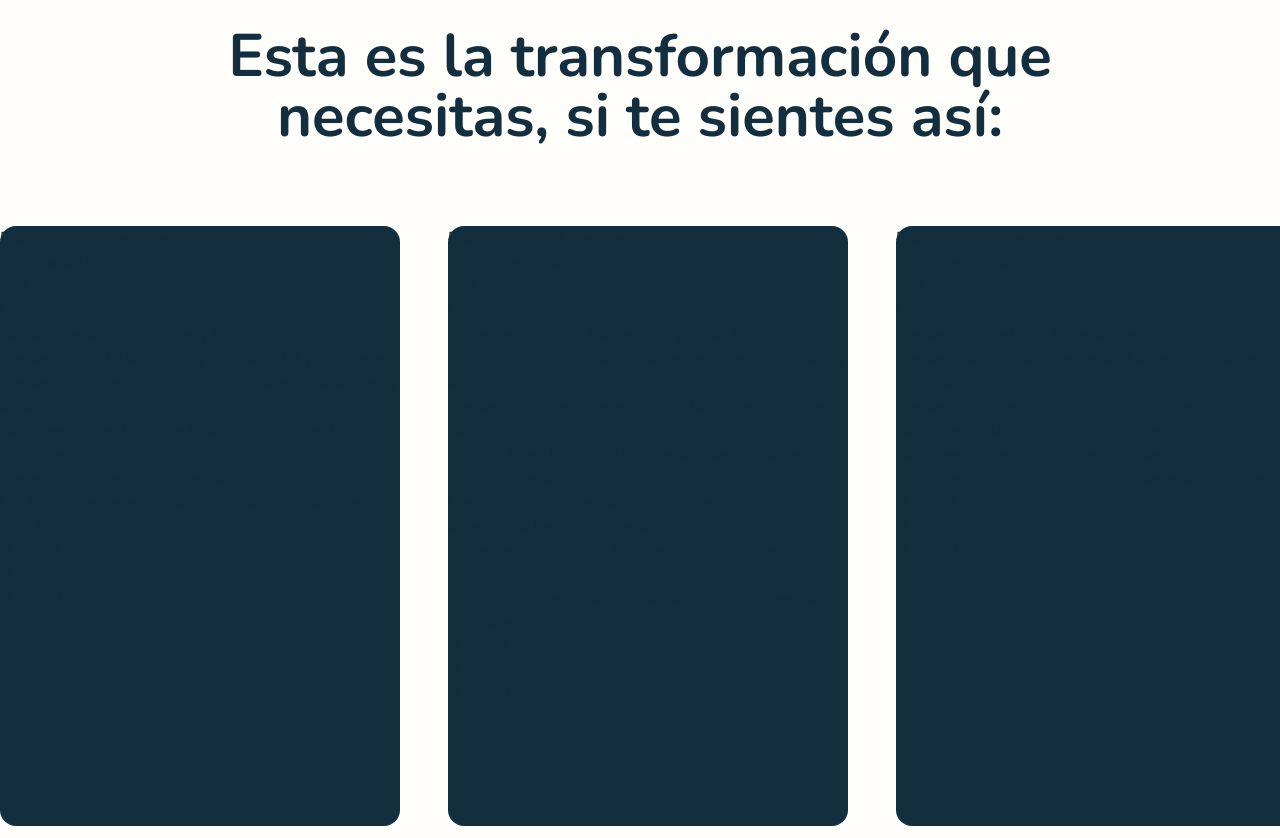
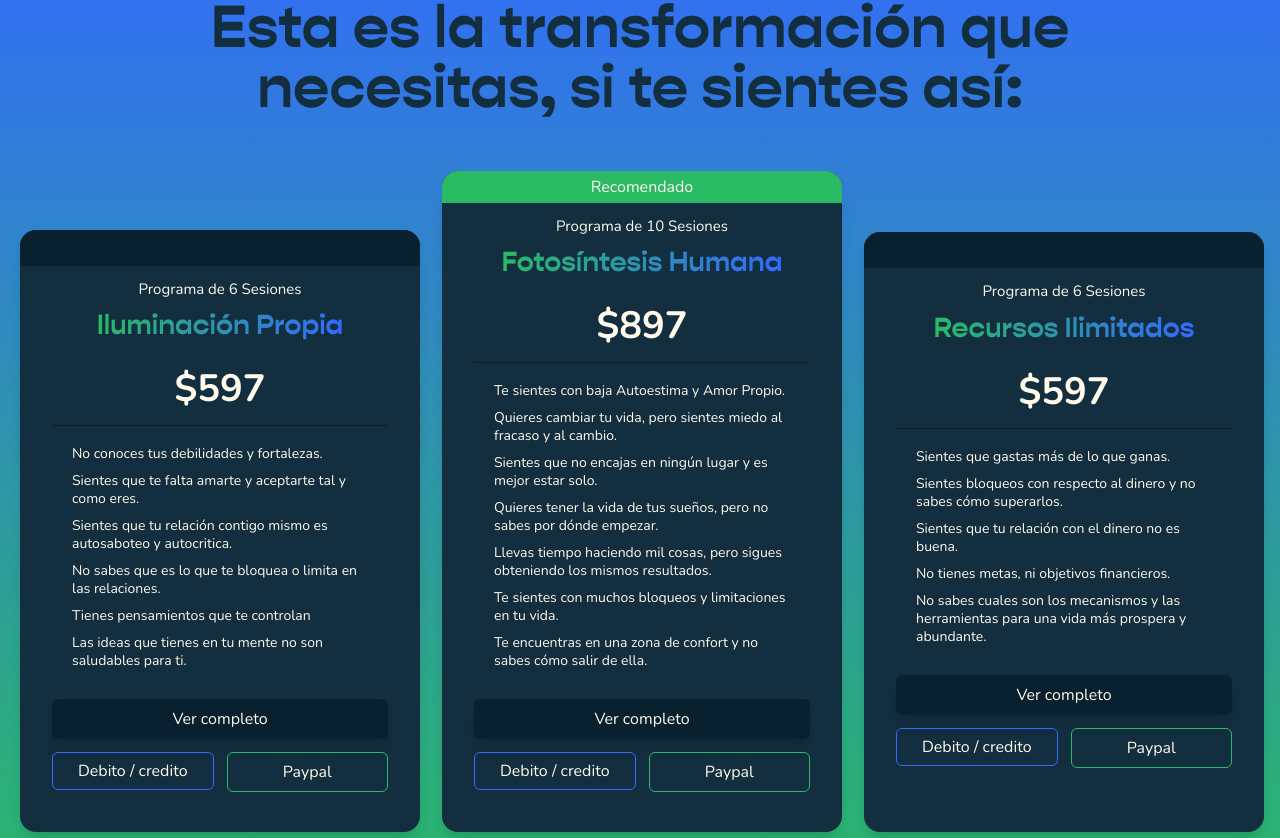
Before and after one commit to revdev-earth/JonathanPFrontend, a React (Vite) app: page / in a window 1280 px wide. Shown: the part 3362-4200 px from the top of the page. Built offline with nearby package versions, Linux system fonts and the light colour scheme.

Commit message:
Section5

```diff
--- a/src/Sections/5/index.tsx
+++ b/src/Sections/5/index.tsx
@@ -11,6 +11,7 @@ const CardsInfo = [
       "Tienes pensamientos que te controlan",
       "Las ideas que tienes en tu mente no son saludables para ti.",
     ],
+    recommended: false,
   },
   {
     text1: "Programa de 10 Sesiones",
@@ -25,6 +26,7 @@ const CardsInfo = [
       "Te sientes con muchos bloqueos y limitaciones en tu vida.",
       "Te encuentras en una zona de confort y no sabes cómo salir de ella.",
     ],
+    recommended: true,
   },
   {
     text1: "Programa de 6 Sesiones",
@@ -37,38 +39,86 @@ const CardsInfo = [
       "No tienes metas, ni objetivos financieros.",
       "No sabes cuales son los mecanismos y las herramientas para una vida más prospera y abundante.",
     ],
+    recommended: false,
   },
 ];
+
+const mobileCards = [CardsInfo[1], CardsInfo[0], CardsInfo[2]];
+const xs = window.innerWidth <= 390;
+const Cards = xs ? mobileCards : CardsInfo;
 
 const Card = ({
   text1,
   text2,
   price,
   list,
+  recommended,
 }: {
   text1: string;
   text2: string;
   price: number;
   list: string[];
+  recommended: boolean;
 }) => {
   return (
-    <div className="min-h-[600px] w-[400px] bg-[#122E3F] rounded-2xl">
-      <div>{text1}</div>
-      <div>{text2}</div>
-      <div>{price}</div>
-      <div>
-        List
-        <ul>
-          {list.map((text, index) => (
-            <li key={index}>{text}</li>
-          ))}
-        </ul>
-      </div>
-      <div>
-        <div>Button 1</div>
-        <div>
-          <div>Button 2</div>
-          <div>Button 3</div>
+    <div
+      className={`
+        bg-[#122E3F] rounded-2xl
+        md:min-h-[600px] md:w-[400px]
+        overflow-hidden shadow-lg
+      `}
+    >
+      {recommended ? (
+        <div className="flex justify-center items-center h-[32px] bg-[#2ABA64]">
+          Recomendado
+        </div>
+      ) : (
+        <div className="h-[36px] bg-[#09202E]" />
+      )}
+      <div
+        className="
+          flex flex-col
+          items-center
+          py-[12px]
+        "
+      >
+        <div className="text-[15px]">{text1}</div>
+        <div
+          className="
+            mt-[4px] text-[28px] font-gopher font-bold
+            bg-gradient-to-r from-[#2ABA64] to-[#3369FF] text-transparent bg-clip-text
+          "
+        >
+          {text2}
+        </div>
+        <div className="mt-[14px] text-[38px] font-bold">${price}</div>
+        <div className="px-[32px] mt-[8px]">
+          <div className="h-[1px] bg-[#09202E] w-full" />
+          <ul
+            className="
+              flex flex-col gap-[9px]
+              px-[20px] py-[19px]
+              text-[14px]
+              leading-[18px]
+            "
+          >
+            {list.map((text, index) => (
+              <li key={index}>{text}</li>
+            ))}
+          </ul>
+        </div>
+        <div className="flex flex-col gap-[13px] w-full px-[32px] mt-[10px] mb-[28px]">
+          <button className="bg-[#09202E] w-full h-[40px] rounded-md shadow-lg">
+            Ver completo
+          </button>
+          <div className="grid grid-cols-2 gap-[13px]">
+            <button className="h-[38px] border border-[#346AFF] rounded-md">
+              Debito / credito
+            </button>
+            <button className="h-[40px] border border-[#2ABA64] rounded-md">
+              Paypal
+            </button>
+          </div>
         </div>
       </div>
     </div>
@@ -77,14 +127,35 @@ const Card = ({
 
 const Section5 = () => {
   return (
-    <div className="flex flex-col min-h-[800px] py-32 gap-20">
-      <div className="w-max m-auto text-6xl text-center font-bold">
-        Esta es la transformación que
-        <br />
-        necesitas, si te sientes así:
+    <div
+      className="
+        flex flex-col
+        py-[36px] md:py-[98px]
+        gap-[14px]
+        bg-gradient-to-t from-[#2ABA64] to-[#3369FF]
+      "
+    >
+      <div
+        className="
+          font-gopher
+          md:w-3/4 m-auto px-10
+          text-[24px] md:text-6xl
+          leading-[26px]
+          text-center font-bold
+        "
+      >
+        Esta es la transformación que necesitas, si te sientes así:
       </div>
-      <div className="grid grid-cols-3 items-center w-fit gap-16 m-auto">
-        {CardsInfo.map((data, index) => (
+      <div
+        className="
+          flex flex-col md:grid md:grid-cols-3
+          items-center md:items-end
+          gap-[22px] md:gap-[26px] m-auto
+          px-[20px] md:mt-[41px]
+          text-[#FFFAEB] w-fit
+        "
+      >
+        {Cards.map((data, index) => (
           <Card key={index} {...data} />
         ))}
       </div>
```
